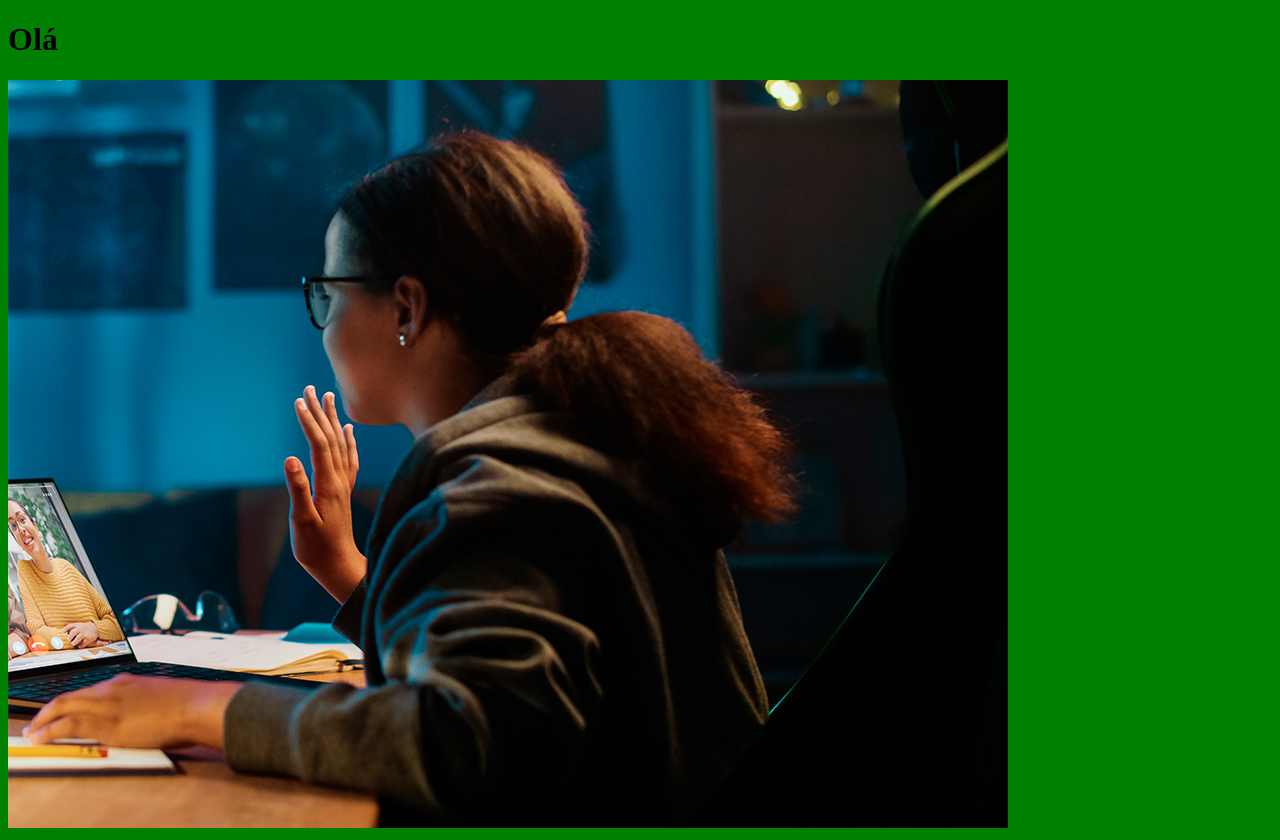
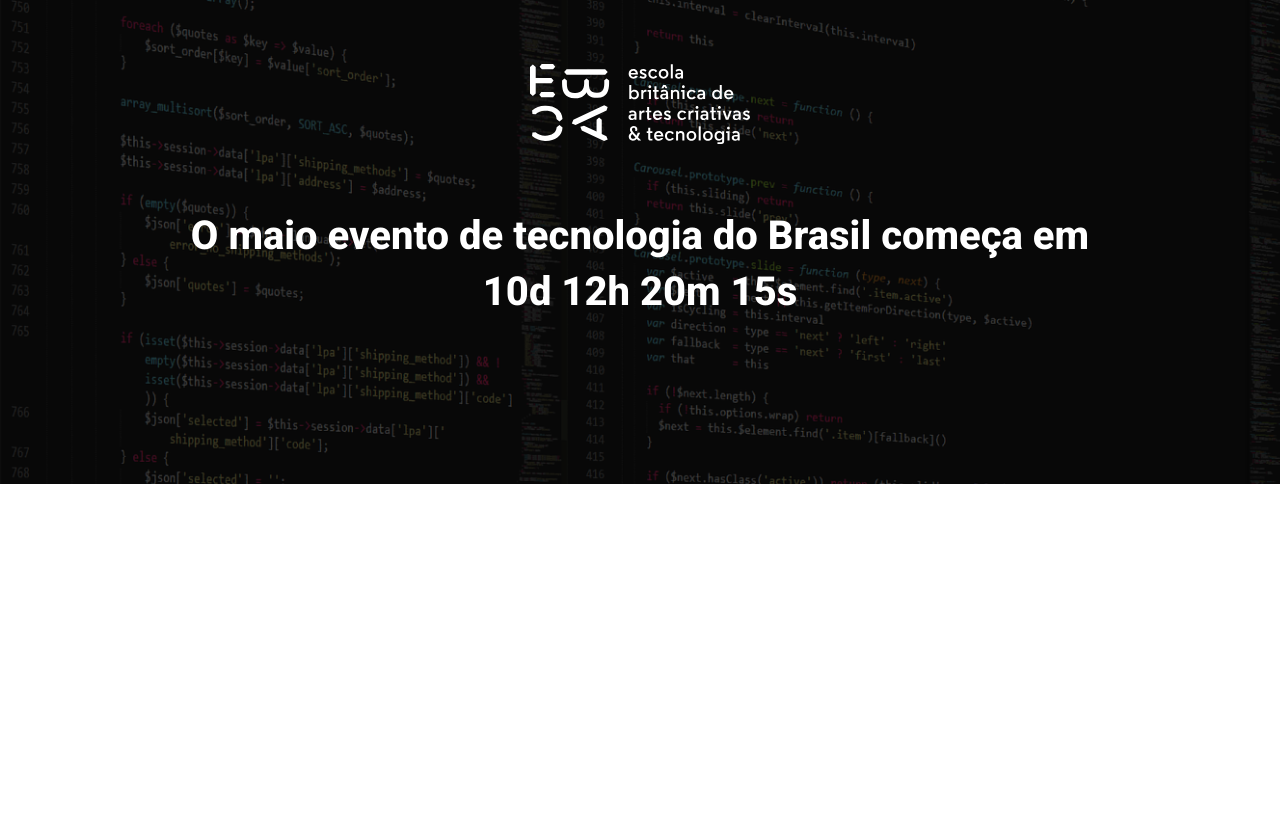
Before and after one commit to Rd-rick/ebac_tech_talks, a website built with Parcel: page src/index.html in a window 1280 px wide. After the commit the page ends 800 px from the top, so only its background shows below. Built offline with nearby package versions, Linux system fonts and the light colour scheme.

Commit message:
criando o hero

```diff
--- a/src/index.html
+++ b/src/index.html
@@ -1,14 +1,22 @@
 <!DOCTYPE html>
-<html lang="en">
+<html lang="pt-BR">
 <head>
     <meta charset="UTF-8">
     <meta name="viewport" content="width=device-width, initial-scale=1.0">
-    <title>Document</title>
+    <title>Ebac Tech Talks</title>
+    <link href="https://fonts.googleapis.com/css2?family=Roboto:ital,wght@0,100..900;1,100..900&display=swap" rel="stylesheet">
     <link rel="stylesheet" href="styles/main.scss">
 </head>
 <body>
-    <h1>Olá</h1>
-    <img src="./images/backend.png" alt="">
+    <header class="hero">
+        <div class="container">
+            <img class="hero__logo" src="./images/ebac_logo.svg" alt="Ebac">
+            <p class="hero__text">
+                O maio evento de tecnologia do Brasil começa em 10d 12h 20m 15s
+            </p>
+        </div>
+    </header>
+
     <script src="scripts/main.js"></script>
 </body>
 </html>
--- /dev/null
+++ b/src/styles/_hero.scss
@@ -0,0 +1,52 @@
+.hero {
+    padding-top: 64px;
+    padding-bottom: 100px;
+    background-image: url(../images/fundo.png);
+    background-repeat: no-repeat;
+    background-size: cover;
+    position: relative;
+
+    .container {
+        position: relative;
+    }
+
+    &::before {
+        position: absolute;
+        top: 0;
+        left: 0;
+        width: 100%;
+        height: 100%;
+        background-color: #000;
+        content: '';
+        opacity: 0.7;
+    }
+
+    &__logo {
+        display: block;
+        margin: 0 auto;
+        height: 80px;
+    }
+
+    &__text {
+        margin-top: 64px;
+        margin-bottom: 64px;
+        font-size: 40px;
+        line-height: 56px;
+        font-weight: 800;
+        text-align: center;
+    }
+
+    @media (max-width: 650px) {
+        padding: 40px 0;
+
+        &__logo {
+            height: 40px;
+        }
+
+        &__text {
+            font-size: 22px;
+            line-height: 24px;
+            margin: 24px 0;
+        }
+    }
+}
--- a/src/styles/main.scss
+++ b/src/styles/main.scss
@@ -1,3 +1,23 @@
-body {
-    background-color: green;
+@use 'hero';
+
+* {
+    box-sizing: border-box;
+    margin: 0;
+    padding: 0;
+    font-family: roboto, sans-serif;
+    color: #fff;
 }
+
+.container {
+    max-width: 960px;
+    width: 100%;
+    margin: 0 auto;
+
+    @media (max-width: 680px) {
+        max-width: 80%;
+    }
+
+    @media (max-width: 1024px) {
+        max-width: 90%;
+    }
+}
```
